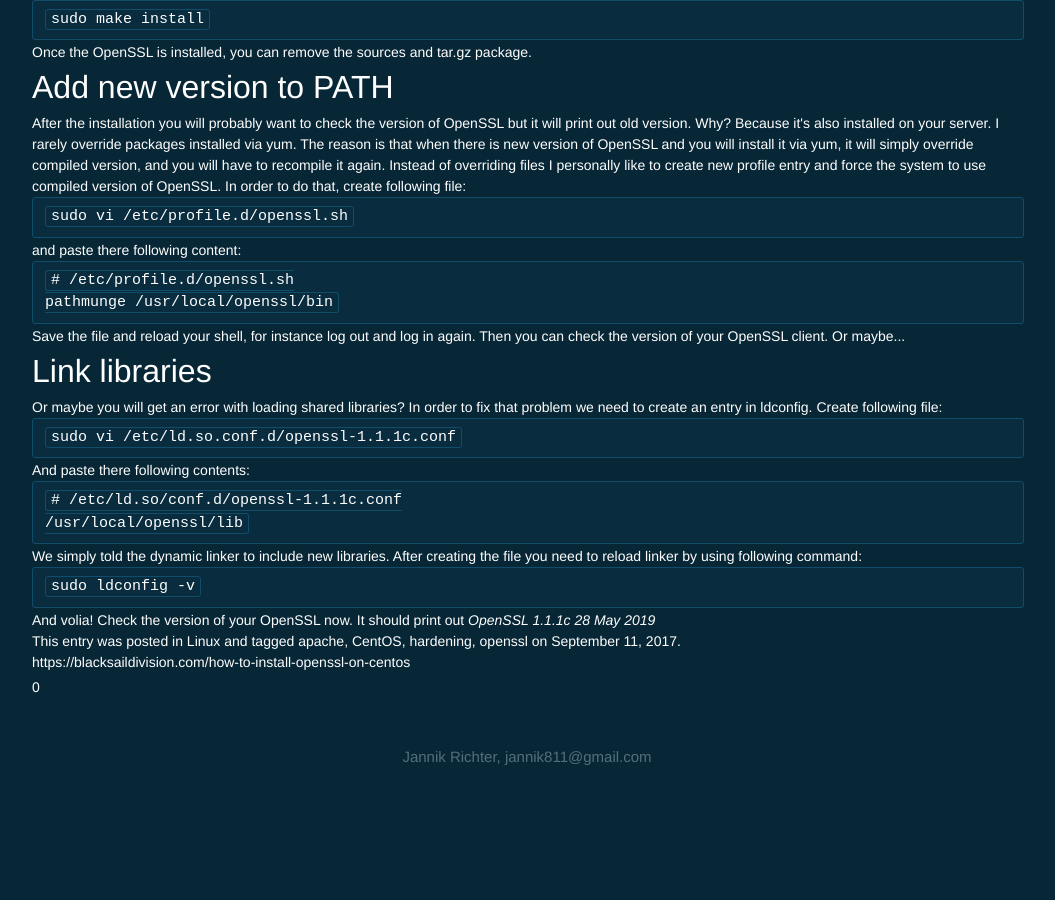
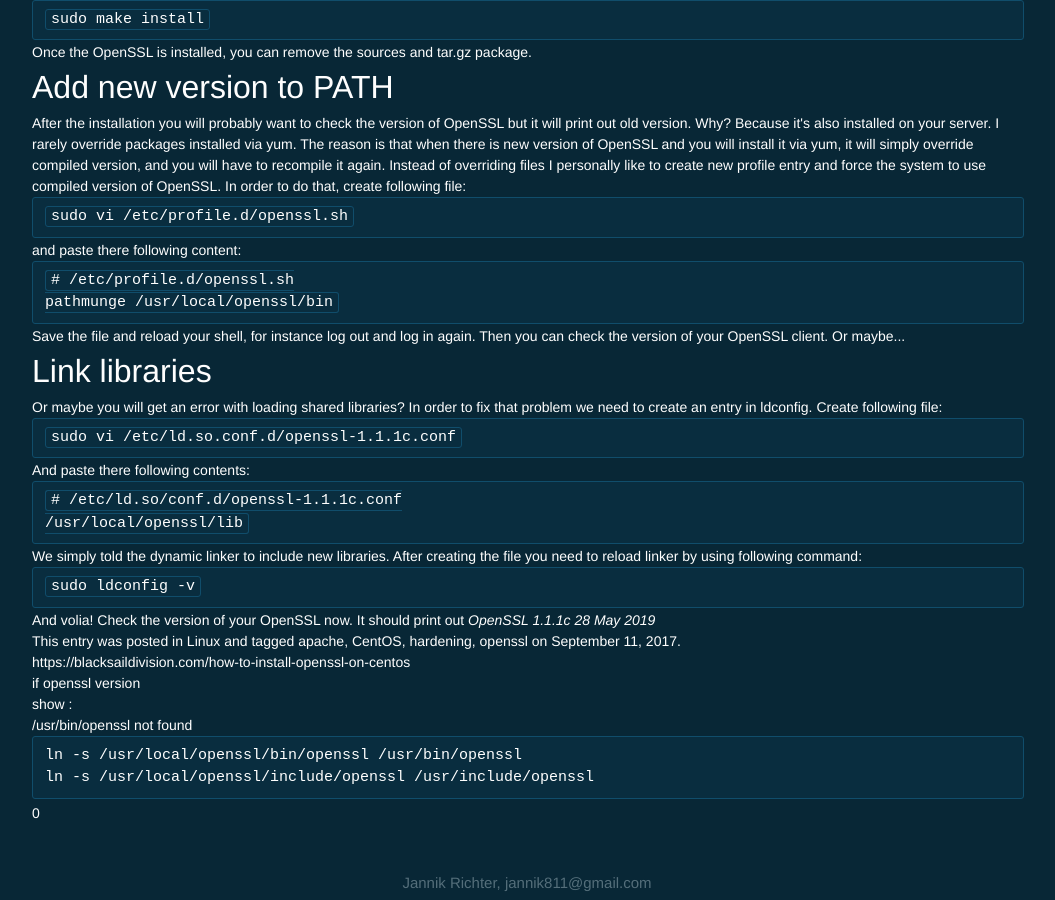
Before and after one commit to chrispengcn/chrispengcn.github.io, a Jekyll site: the page built from _posts/2019-08-17-how-to-install-latest-version-of-openssl-on-centos.md, in a window 1280 px wide and 900 px high, scrolled down 938 px. Shown: the whole window, without its empty margins (112-1167 px from the left). Built offline with Jekyll 4.4.1, drawn with Linux system fonts in a browser that asks for light colours; before the commit the page ends 1712 px from its top, so only the background shows below that.

Commit message:
Syncing _posts/2019-08-17-how-to-install-latest-version-of-openssl-on-centos.md from WordPress at https://www.hss5.com (Prestashop &amp; Magento) - wpghs

```diff
--- a/_posts/2019-08-17-how-to-install-latest-version-of-openssl-on-centos.md
+++ b/_posts/2019-08-17-how-to-install-latest-version-of-openssl-on-centos.md
@@ -68,4 +68,6 @@ We simply told the dynamic linker to include new libraries. After creating the f
 And volia! Check the version of your OpenSSL now. It should print out <em>OpenSSL 1.1.1c 28 May 2019</em>
 
 </div>
-<footer class="entry-meta">This entry was posted in <a href="https://blacksaildivision.com/linux" rel="category tag">Linux</a> and tagged <a href="https://blacksaildivision.com/tag/apache" rel="tag">apache</a>, <a href="https://blacksaildivision.com/tag/centos" rel="tag">CentOS</a>, <a href="https://blacksaildivision.com/tag/hardening" rel="tag">hardening</a>, <a href="https://blacksaildivision.com/tag/openssl" rel="tag">openssl</a> on <a title="10:30 am" href="https://blacksaildivision.com/how-to-install-openssl-on-centos" rel="bookmark"><time class="entry-date" datetime="2017-09-11T10:30:46+00:00">September 11, 2017</time></a>.</footer><footer></footer><footer>https://blacksaildivision.com/how-to-install-openssl-on-centos</footer>
+<footer class="entry-meta">This entry was posted in <a href="https://blacksaildivision.com/linux" rel="category tag">Linux</a> and tagged <a href="https://blacksaildivision.com/tag/apache" rel="tag">apache</a>, <a href="https://blacksaildivision.com/tag/centos" rel="tag">CentOS</a>, <a href="https://blacksaildivision.com/tag/hardening" rel="tag">hardening</a>, <a href="https://blacksaildivision.com/tag/openssl" rel="tag">openssl</a> on <a title="10:30 am" href="https://blacksaildivision.com/how-to-install-openssl-on-centos" rel="bookmark"><time class="entry-date" datetime="2017-09-11T10:30:46+00:00">September 11, 2017</time></a>.</footer><footer></footer><footer>https://blacksaildivision.com/how-to-install-openssl-on-centos</footer><footer></footer><footer>if openssl version </footer><footer>show :</footer><footer>/usr/bin/openssl not found</footer>
+<pre>ln -s /usr/local/openssl/bin/openssl /usr/bin/openssl
+ln -s /usr/local/openssl/include/openssl /usr/include/openssl</pre>
```
